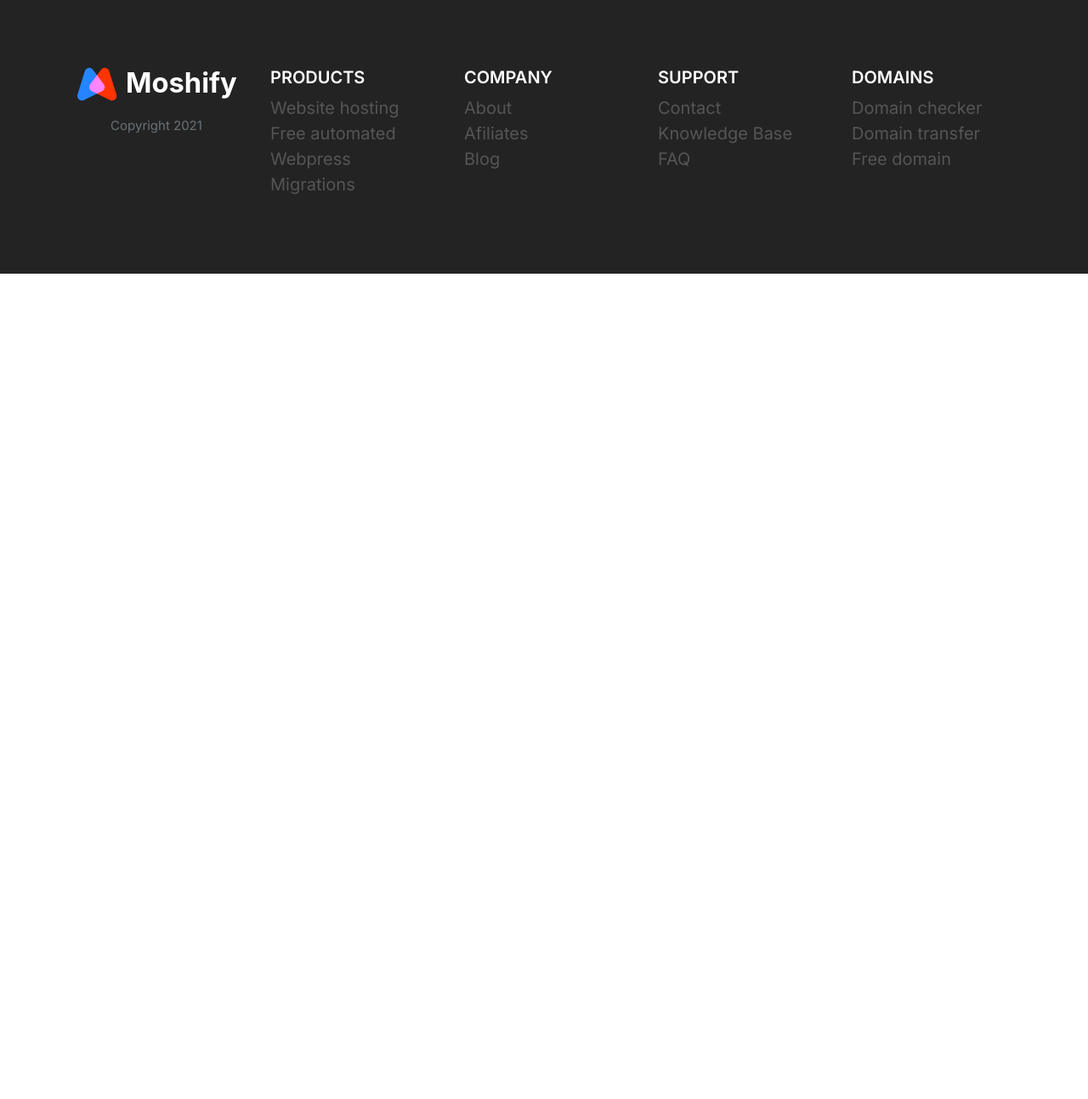
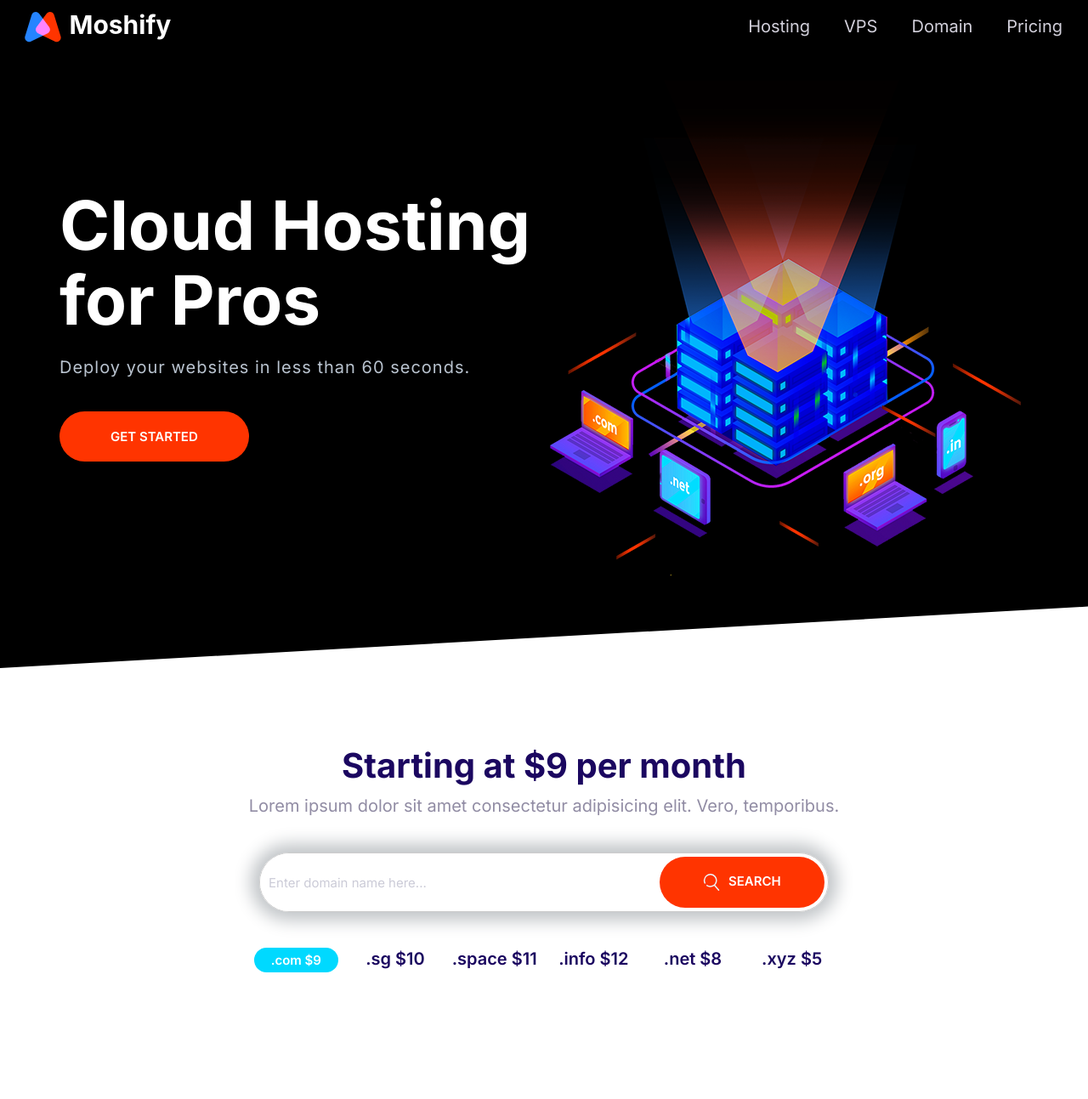
Before and after one commit to rubenruvalcabac/moshify, a plain HTML site: page index.html in a window 1280 px wide. Shown: the whole page at 85% size. Before the commit the page ends 800 px from the top, so only its background shows below. Drawn offline with Linux system fonts and the light colour scheme.

Commit message:
nav & domains integration

```diff
--- a/css/styles.css
+++ b/css/styles.css
@@ -223,7 +223,7 @@ Icons
   cursor: pointer;
   font-size: 1.8rem;
   font-weight: 600;
-  padding: 2rem 3rem;
+  padding: 2rem 4vw;
   text-transform: uppercase;
   white-space: nowrap;
   margin: 1rem 0;
@@ -766,8 +766,9 @@ DomainBlock
 }
 
 .block-domain__prices {
+  color: var(--color-heading);
   display: grid;
-  grid-template-columns: repeat(3, 1fr);
+  grid-template-columns: repeat(2, 1fr);
   grid-template-rows: repeat(2, 6rem);
   font-size: 2rem;
   font-weight: 600;
--- a/index.html
+++ b/index.html
@@ -16,67 +16,76 @@
     <link rel="stylesheet" href="css/styles.css" />
   </head>
   <body>
-    <div class="block block--dark footer">
-      <div class="container grid footer__sections">
-        <section class="collapsible footer__section">
-          <header class="collapsible__header">
-            <h2 class="collapsible__heading footer__heading">Products</h2>
-            <svg class="icon icon--white collapsible__chevron">
-              <use xlink:href="images/sprite.svg#chevron"></use>
-            </svg>
-          </header>
-          <ul class="list collapsible__content footer__list">
-            <li><a href="#">Website hosting</a></li>
-            <li><a href="#">Free automated Webpress</a></li>
-            <li><a href="#">Migrations</a></li>
-          </ul>
-        </section>
-        <section class="collapsible footer__section">
-          <header class="collapsible__header">
-            <h2 class="collapsible__heading footer__heading">Company</h2>
-            <svg class="icon icon--white collapsible__chevron">
-              <use xlink:href="images/sprite.svg#chevron"></use>
-            </svg>
-          </header>
-          <ul class="list collapsible__content footer__list">
-            <li><a href="#">About</a></li>
-            <li><a href="#">Afiliates</a></li>
-            <li><a href="#">Blog</a></li>
-          </ul>
-        </section>
-        <section class="collapsible footer__section">
-          <header class="collapsible__header">
-            <h2 class="collapsible__heading footer__heading">Support</h2>
-            <svg class="icon icon--white collapsible__chevron">
-              <use xlink:href="images/sprite.svg#chevron"></use>
-            </svg>
-          </header>
-          <ul class="list collapsible__content footer__list">
-            <li><a href="#">Contact</a></li>
-            <li><a href="#">Knowledge Base</a></li>
-            <li><a href="#">FAQ</a></li>
-          </ul>
-        </section>
-        <section class="collapsible footer__section">
-          <header class="collapsible__header">
-            <h2 class="collapsible__heading footer__heading">Domains</h2>
-            <svg class="icon icon--white collapsible__chevron">
-              <use xlink:href="images/sprite.svg#chevron"></use>
-            </svg>
-          </header>
-          <ul class="list collapsible__content footer__list">
-            <li><a href="#">Domain checker</a></li>
-            <li><a href="#">Domain transfer</a></li>
-            <li><a href="#">Free domain</a></li>
-          </ul>
-        </section>
-        <section class="footer__brand">
-          <img src="./images/logo.svg" alt="" />
-          <p class="footer__brand_copyright">Copyright 2021</p>
-        </section>
+    <header>
+      <nav class="nav collapsible">
+        <a class="nav__brand" href="/"
+          ><img src="./images/logo.svg" alt="Moshify logo"
+        /></a>
+
+        <svg class="icon icon--white nav__toggler">
+          <use xlink:href="images/sprite.svg#menu"></use>
+        </svg>
+
+        <ul class="list nav__list collapsible__content">
+          <li class="nav__item"><a href="#">Hosting</a></li>
+          <li class="nav__item"><a href="#">VPS</a></li>
+          <li class="nav__item"><a href="#">Domain</a></li>
+          <li class="nav__item"><a href="#">Pricing</a></li>
+        </ul>
+      </nav>
+    </header>
+    <section class="block block--dark block--skewed-left hero">
+      <div class="container grid grid--cols-1x2">
+        <header class="block__header hero__content">
+          <h1 class="block__heading">Cloud Hosting for Pros</h1>
+          <p class="hero__tagline">
+            Deploy your websites in less than 60 seconds.
+          </p>
+          <a href="#" class="btn btn--accent btn--stretched">Get Started</a>
+        </header>
+        <picture>
+          <source
+            type="image/png"
+            srcset="./images/banner.png 1x, ./images/banner@2x.png 2x" />
+          <img class="hero__image" src="./images/banner@2x.png" alt=""
+        /></picture>
       </div>
-    </div>
+    </section>
+    <section class="block container block-domain">
+      <header class="block__header">
+        <h2>Starting at $9 per month</h2>
+        <p>
+          Lorem ipsum dolor sit amet consectetur adipisicing elit. Vero,
+          temporibus.
+        </p>
+      </header>
+
+      <div class="input-group">
+        <input
+          type="text"
+          class="input"
+          id=""
+          placeholder="Enter domain name here..."
+        />
+
+        <button class="btn btn--accent">
+          <svg class="icon icon--white">
+            <use xlink:href="images/sprite.svg#search"></use></svg
+          >search
+        </button>
+      </div>
+
+      <ul class="list block-domain__prices">
+        <li>
+          <span class="badge badge--secondary">.com $9</span>
+        </li>
+        <li>.sg $10</li>
+        <li>.space $11</li>
+        <li>.info $12</li>
+        <li>.net $8</li>
+        <li>.xyz $5</li>
+      </ul>
+    </section>
+    <script src="./js/main.js"></script>
   </body>
-
-  <script src="./js/main.js"></script>
 </html>
```
Also changed, not shown: components/footer.html (added, +60 -0 lines).
